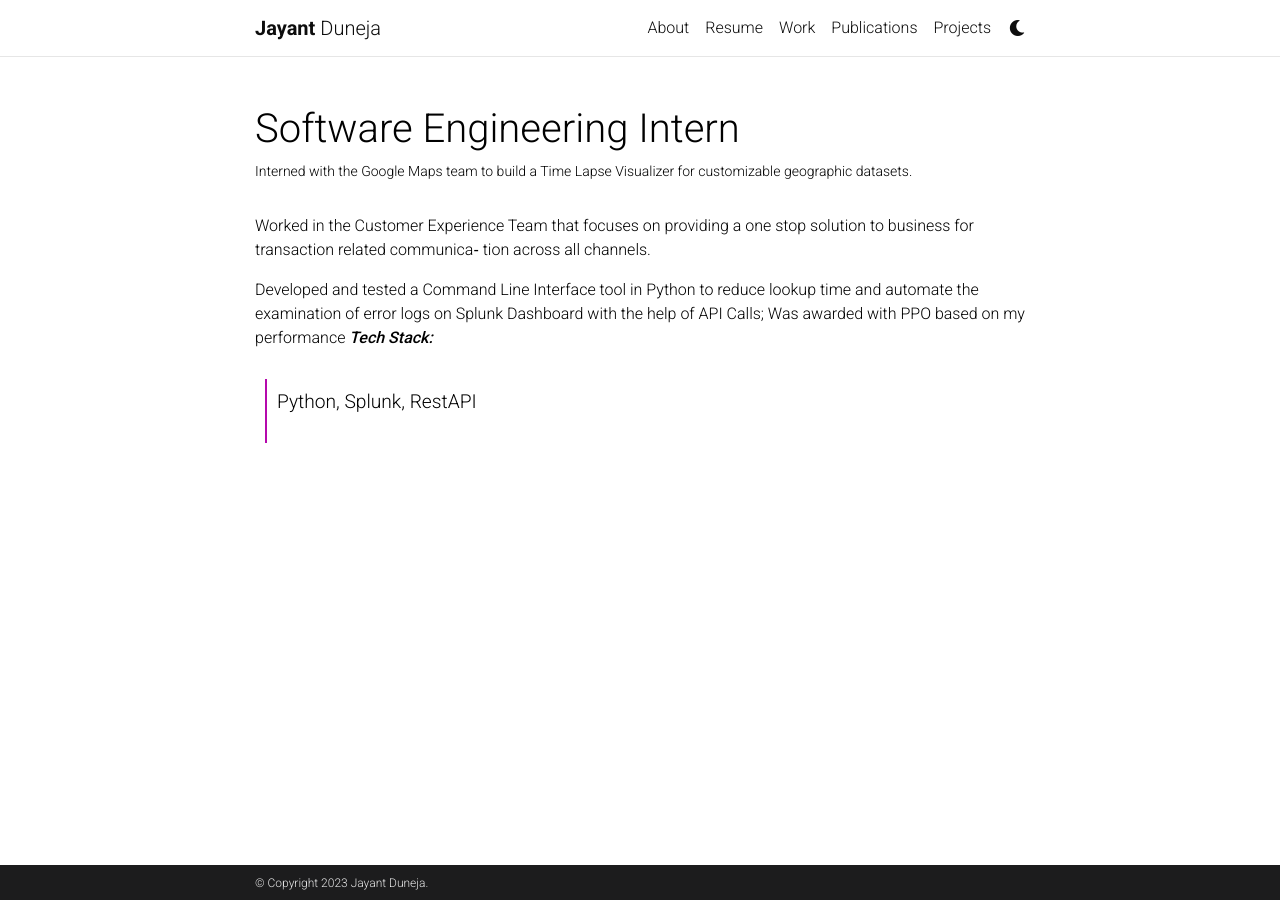
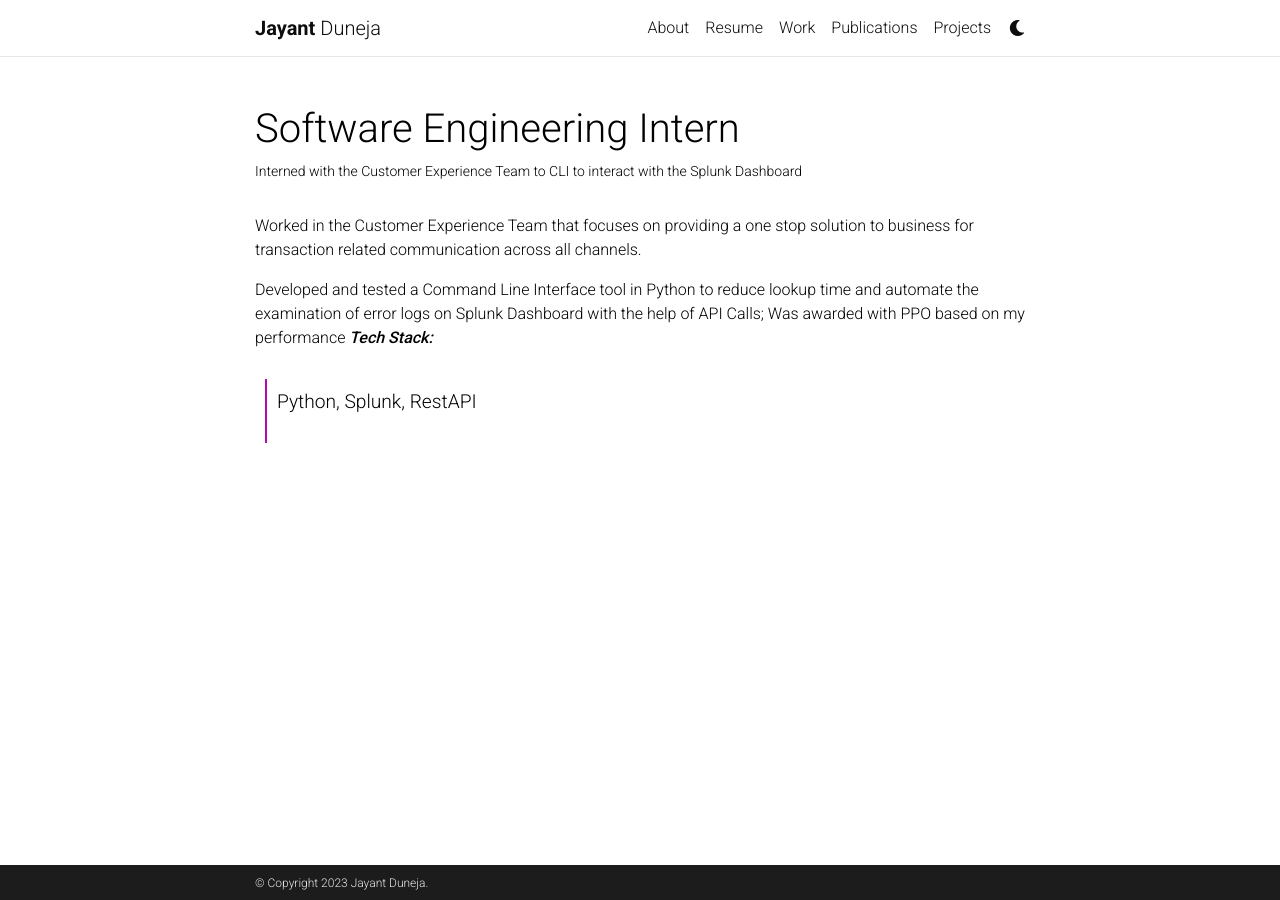
Before and after one commit to Jayant-Duneja/Jayant-Duneja.github.io, a Jekyll site: the page built from _work/2_work.md, in a window 1280 px wide. Built offline with Jekyll 4.4.1, drawn with Linux system fonts in a browser that asks for light colours; comment, search, counter and statistics services are not loaded; a style sheet for code colours, icons or effects is not loaded.

Commit message:
Corrections

```diff
--- a/_work/2_work.md
+++ b/_work/2_work.md
@@ -1,7 +1,7 @@
 ---
 layout: page
 title: Software Engineering Intern
-description: Interned with the Google Maps team to build a Time Lapse Visualizer for customizable geographic datasets.
+description: Interned with the Customer Experience Team to CLI to interact with the Splunk Dashboard
 
 img: /assets/img/walmart.jpg
 timeline: "May 2021 - July 2021"
@@ -10,10 +10,7 @@ importance: 2
 display-description: ""
 ---
 
-Worked in the Customer Experience Team that focuses on providing
-a one stop solution to business for transaction related communica‐
-tion across all channels.
-
+Worked in the Customer Experience Team that focuses on providing a one stop solution to business for transaction related communication across all channels.
 
 Developed and tested a Command Line Interface tool in Python to reduce lookup time and automate the examination of error logs on Splunk Dashboard with the help of API Calls; Was awarded with PPO based on my performance
 ***Tech Stack:***
```
Also changed, not shown: _work/1_work.md (+1 -1 lines), _work/3_work.md (+2 -3 lines).
